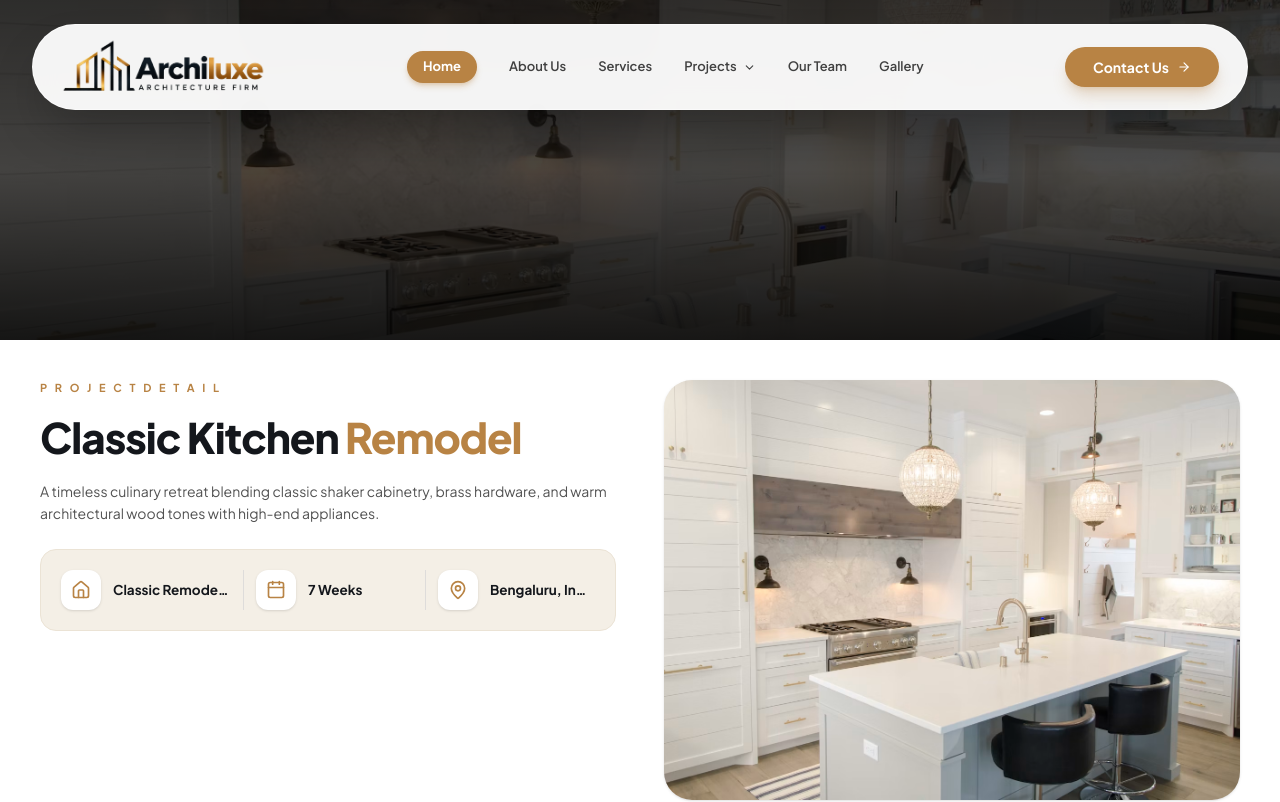
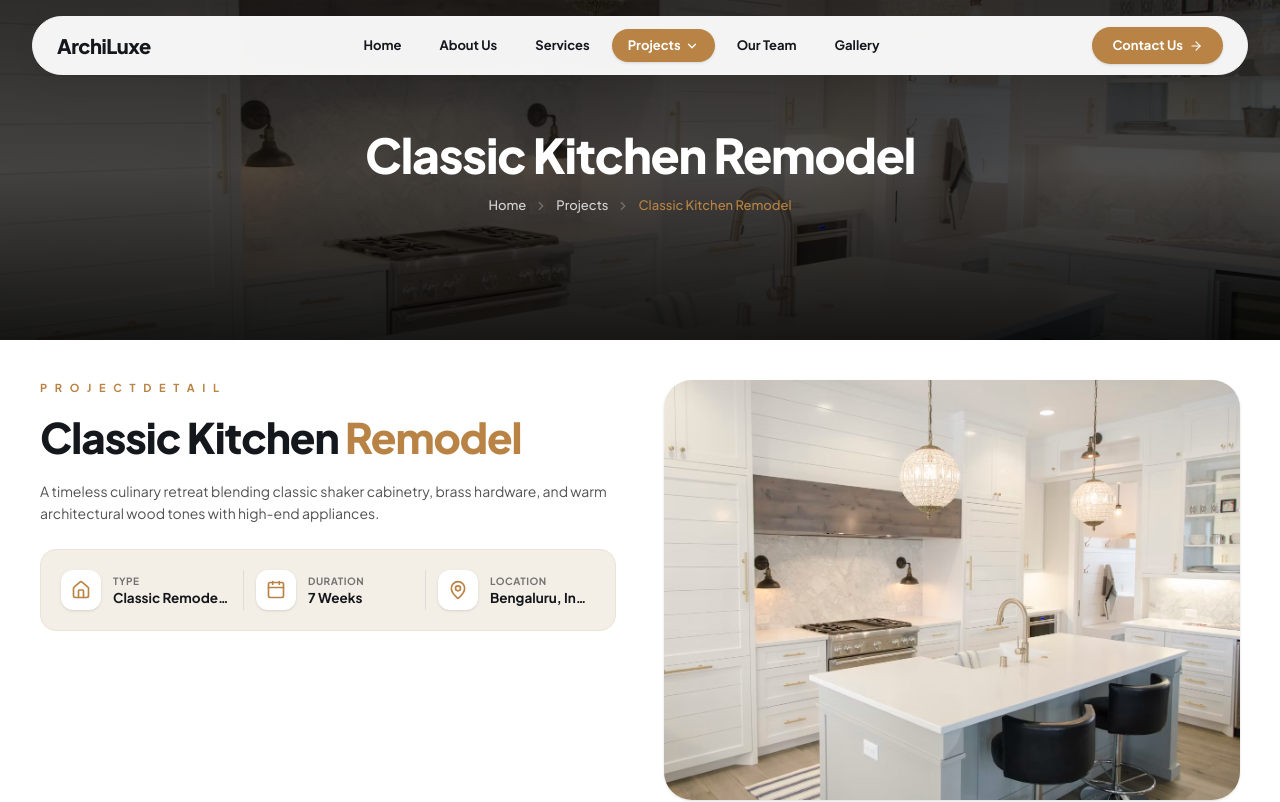
Before and after one commit to rupambhatt123/archiluxe-project, a Next.js app: page /projects/classic-kitchen-remodel in a window 1280 px wide. Shown: the top 802 px of the page. Built offline with nearby package versions, Linux system fonts and the light colour scheme.

Commit message:
fix code

```diff
--- a/src/app/projects/[slug]/page.tsx
+++ b/src/app/projects/[slug]/page.tsx
@@ -80,7 +80,7 @@ export default async function ProjectDetailPage({ params }: PageProps) {
 
   if (!project) return null;
 
-  const projectTitle = project.title || defaultProjectConfig?.titleLine1;
+  const projectTitle = project.title || defaultProjectConfig?.titleLine1 || "Project Details";
   const badgeTitle = project.badge || defaultProjectConfig?.badge;
   const spacedBadge = badgeTitle
     ? badgeTitle.toUpperCase().replace(/—/g, "").trim().split("").join(" ")
@@ -97,11 +97,12 @@ export default async function ProjectDetailPage({ params }: PageProps) {
   return (
     <main className="min-h-screen bg-white text-[#14171c] font-sans selection:bg-[#b88344] selection:text-white">
       <PageBanner
-        title={pageBanner?.title}
+        title={projectTitle}
         bgImage={project.heroImage || project.image || pageBanner?.bgOverlayImage}
         breadcrumbs={[
-          { label: common?.homeLabel, href: "/" },
-          { label: pageBanner?.title },
+          { label: "Home", href: "/" },
+          { label: "Projects", href: "/projects" },
+          { label: projectTitle },
         ]}
       />
 
@@ -141,7 +142,7 @@ export default async function ProjectDetailPage({ params }: PageProps) {
                   </div>
                   <div className="min-w-0">
                     <p className="text-[10px] font-bold text-neutral-500 uppercase tracking-wider">
-                      {projectMeta.typeLabel}
+                      {projectMeta.typeLabel || "Type"}
                     </p>
                     <p className="text-xs sm:text-[13.5px] font-bold text-[#14171c] truncate">
                       {projectMeta.type || project.category}
@@ -155,7 +156,7 @@ export default async function ProjectDetailPage({ params }: PageProps) {
                   </div>
                   <div className="min-w-0">
                     <p className="text-[10px] font-bold text-neutral-500 uppercase tracking-wider">
-                      {projectMeta.completionTimeLabel}
+                      {projectMeta.completionTimeLabel || "Duration"}
                     </p>
                     <p className="text-xs sm:text-[13.5px] font-bold text-[#14171c] truncate">
                       {projectMeta.completionTime}
@@ -169,7 +170,7 @@ export default async function ProjectDetailPage({ params }: PageProps) {
                   </div>
                   <div className="min-w-0">
                     <p className="text-[10px] font-bold text-neutral-500 uppercase tracking-wider">
-                      {projectMeta.locationLabel}
+                      {projectMeta.locationLabel || "Location"}
                     </p>
                     <p className="text-xs sm:text-[13.5px] font-bold text-[#14171c] truncate">
                       {projectMeta.location}
@@ -205,7 +206,7 @@ export default async function ProjectDetailPage({ params }: PageProps) {
               >
                 <Image
                   src={imgUrl}
-                  alt={projectTitle}
+                  alt={`${projectTitle} Gallery ${idx + 1}`}
                   fill
                   unoptimized
                   className="object-cover group-hover:scale-105 transition-transform duration-500"
@@ -220,7 +221,7 @@ export default async function ProjectDetailPage({ params }: PageProps) {
             {overviewText && (
               <div className="lg:col-span-7 space-y-3">
                 <h2 className="text-2xl sm:text-3xl font-extrabold text-[#14171c] tracking-tight">
-                  {project.overviewTitle || defaultProjectConfig?.overviewTitle}
+                  {project.overviewTitle || defaultProjectConfig?.overviewTitle || "Project Overview"}
                 </h2>
                 <p className="text-[13.5px] sm:text-[14px] text-neutral-600 leading-relaxed font-normal">
                   {overviewText}
@@ -231,7 +232,7 @@ export default async function ProjectDetailPage({ params }: PageProps) {
             {keyHighlights && keyHighlights.length > 0 && (
               <div className="lg:col-span-5 bg-[#f4efe6] rounded-[24px] p-6 sm:p-7 border border-[#ebe3d5]">
                 <h3 className="text-base sm:text-lg font-bold text-[#14171c] mb-4 tracking-tight">
-                  {project.highlightsTitle || defaultProjectConfig?.highlightsTitle}
+                  {project.highlightsTitle || defaultProjectConfig?.highlightsTitle || "Key Highlights"}
                 </h3>
                 <div className="space-y-3">
                   {keyHighlights.map((highlight: string, idx: number) => (
@@ -253,7 +254,7 @@ export default async function ProjectDetailPage({ params }: PageProps) {
             {features && features.length > 0 && (
               <div className="lg:col-span-7 space-y-5">
                 <h2 className="text-2xl sm:text-3xl font-extrabold text-[#14171c] tracking-tight">
-                  {project.featuresTitle || defaultProjectConfig?.featuresTitle}
+                  {project.featuresTitle || defaultProjectConfig?.featuresTitle || "Features & Work Included"}
                 </h2>
 
                 <div className="grid grid-cols-1 sm:grid-cols-2 gap-x-8 gap-y-6 pt-1">
@@ -283,32 +284,32 @@ export default async function ProjectDetailPage({ params }: PageProps) {
             {beforeAfter && beforeAfter.before && beforeAfter.after && (
               <div className="lg:col-span-5 bg-[#f4efe6] rounded-[24px] p-6 sm:p-7 border border-[#ebe3d5]">
                 <h3 className="text-base sm:text-lg font-bold text-[#14171c] mb-4 tracking-tight">
-                  {project.beforeAfterTitle || defaultProjectConfig?.beforeAfterTitle}
+                  {project.beforeAfterTitle || defaultProjectConfig?.beforeAfterTitle || "Before & After"}
                 </h3>
                 <div className="grid grid-cols-2 gap-3.5">
                   <div className="relative h-44 sm:h-52 rounded-2xl overflow-hidden bg-neutral-200 shadow-sm group">
                     <Image
                       src={beforeAfter.before}
-                      alt={beforeAfter.beforeLabel}
+                      alt={beforeAfter.beforeLabel || `${projectTitle} Before Remodel`}
                       fill
                       unoptimized
                       className="object-cover"
                     />
                     <span className="absolute bottom-2.5 left-2.5 bg-[#14171c]/85 backdrop-blur-sm text-white text-[11px] font-bold px-3 py-1 rounded-lg">
-                      {beforeAfter.beforeLabel}
+                      {beforeAfter.beforeLabel || "Before"}
                     </span>
                   </div>
 
                   <div className="relative h-44 sm:h-52 rounded-2xl overflow-hidden bg-neutral-200 shadow-sm group">
                     <Image
                       src={beforeAfter.after}
-                      alt={beforeAfter.afterLabel}
+                      alt={beforeAfter.afterLabel || `${projectTitle} After Remodel`}
                       fill
                       unoptimized
                       className="object-cover"
                     />
                     <span className="absolute bottom-2.5 left-2.5 bg-[#b88344] text-white text-[11px] font-bold px-3 py-1 rounded-lg shadow-sm">
-                      {beforeAfter.afterLabel}
+                      {beforeAfter.afterLabel || "After"}
                     </span>
                   </div>
                 </div>
--- a/src/components/Navbar.tsx
+++ b/src/components/Navbar.tsx
@@ -2,237 +2,214 @@
 
 import { useState } from "react";
 import Link from "next/link";
-import { ArrowRight, ChevronDown, Menu, X } from "lucide-react";
-import siteData from "@/data/websiteData.json";
+import { usePathname } from "next/navigation";
+import { ChevronDown, ArrowRight, Menu, X } from "lucide-react";
+import rawSiteData from "@/data/websiteData.json";
 
-interface NavbarProps {
-  activePage?: string;
-  category?: string;
+const siteData = rawSiteData as any;
+const common = siteData.common;
+const architecture = siteData.categories?.Architecture?.sections;
+const navData = architecture?.Navbar?.variants?.ArchiNavbar1;
+const projectsList: any[] = architecture?.Projects?.variants?.ArchiProjects1?.items || [];
+
+function normalizeSlug(str: string = "") {
+  return str.toLowerCase().replace(/[^a-z0-9]+/g, "-").replace(/(^-|-$)/g, "");
 }
 
-export default function Navbar({
-  activePage = "Home",
-  category = "Architecture",
-}: NavbarProps) {
-  const [activeDropdown, setActiveDropdown] = useState<string | null>(null);
+export default function Navbar() {
+  const pathname = usePathname();
   const [mobileMenuOpen, setMobileMenuOpen] = useState(false);
-  const [mobileDropdown, setMobileDropdown] = useState<string | null>(null);
 
-  const headerData =
-    (siteData as any)?.categories?.[category as keyof typeof siteData.categories]?.sections
-      ?.Header?.variants?.ArchiHeader1;
+  const projectDropdownItems = [
+    { label: "All Projects", href: "/projects" },
+    ...projectsList.map((p: any) => ({
+      label: p.title,
+      href: `/projects/${p.slug || normalizeSlug(p.title)}`,
+    })),
+  ];
 
-  if (!headerData) return null;
+  const navLinks = [
+    { label: "Home", href: "/" },
+    { label: "About Us", href: "/about" },
+    { label: "Services", href: "/services" },
+    {
+      label: "Projects",
+      href: "/projects",
+      dropdown: projectDropdownItems,
+    },
+    { label: "Our Team", href: "/team" },
+    { label: "Gallery", href: "/gallery" },
+  ];
 
-  const toggleMobileDropdown = (title: string) => {
-    setMobileDropdown((prev) => (prev === title ? null : title));
+  const isActiveLink = (href: string) => {
+    if (href === "/") {
+      return pathname === "/";
+    }
+    return pathname.startsWith(href);
   };
 
-  // Fixed Smart URL Resolver: Parent context ke hisaab se path resolve karega
-  const resolveChildHref = (child: any, parentLink: any) => {
-    if (child.path) return child.path;
+  return (
+    <header className="fixed top-0 left-0 right-0 z-50 pt-4 px-4 sm:px-6 lg:px-8 pointer-events-none">
+      <div className="max-w-[1360px] mx-auto bg-white/95 backdrop-blur-md rounded-full shadow-[0_4px_25px_rgba(0,0,0,0.06)] border border-neutral-100 px-6 py-2.5 flex items-center justify-between pointer-events-auto">
 
-    const parentTitle = (parentLink?.title || "").toLowerCase().trim();
-    const childTitle = (child.title || "").toLowerCase().trim();
-
-    if (parentTitle.includes("project")) {
-      if (childTitle.includes("overview") || childTitle.includes("all")) {
-        return "/projects";
-      }
-      const slug = childTitle.replace(/[^a-z0-9]+/g, "-").replace(/(^-|-$)/g, "");
-      return `/projects/${slug}`;
-    }
-
-    if (parentTitle.includes("service")) {
-      if (childTitle.includes("overview") || childTitle.includes("all")) {
-        return "/services";
-      }
-      const slug = childTitle.replace(/[^a-z0-9]+/g, "-").replace(/(^-|-$)/g, "");
-      return `/services/${slug}`;
-    }
-
-    return child.path || "/";
-  };
-
-  // 1. Duplicate Contact filter
-  // 2. Services dropdown remove karke direct clean link
-  const filteredNavLinks = (headerData.navLinks || [])
-    .filter((link: any) => {
-      if (!headerData.ctaButton) return true;
-      const linkTitle = (link.title || "").toLowerCase().trim();
-      const linkPath = (link.path || "").toLowerCase().trim();
-      const ctaText = (headerData.ctaButton.text || "").toLowerCase().trim();
-      const ctaPath = (headerData.ctaButton.path || "").toLowerCase().trim();
-
-      const isDuplicateContact =
-        (linkTitle === "contact" || linkTitle === "contact us") &&
-        (ctaText.includes("contact") || ctaPath.includes("contact"));
-
-      return !isDuplicateContact && linkPath !== ctaPath;
-    })
-    .map((link: any) => {
-      const linkTitle = (link.title || "").toLowerCase().trim();
-      if (linkTitle === "services" || linkTitle === "our services") {
-        return {
-          ...link,
-          path: link.path || "/services",
-          children: undefined,
-        };
-      }
-      return link;
-    });
-
-  return (
-    <header className="absolute top-0 left-0 right-0 z-50 w-full pt-4 md:pt-6 px-4 md:px-8 pointer-events-none">
-      <div className="max-w-[1340px] mx-auto bg-white/95 backdrop-blur-md rounded-[28px] md:rounded-full px-5 md:px-7 py-2 md:py-2.5 shadow-2xl border border-white/60 flex items-center justify-between pointer-events-auto">
-        <Link href="/" className="flex items-center gap-3 shrink-0">
+        <Link href="/" className="flex items-center gap-2.5">
+          {navData?.logoImage ? (
             <img
-            src="/l1.png"
-            alt={headerData.logoText || "Archiluxe"}
-            className="h-10 sm:h-12 md:h-14 lg:h-16 w-auto object-contain transition-all"
+              src={navData.logoImage}
+              alt={common?.siteName}
+              className="h-9 sm:h-10 w-auto object-contain"
             />
-        </Link>
-
-        <nav className="hidden lg:flex items-center gap-6 xl:gap-8 text-[13px] font-semibold text-neutral-800">
-          {filteredNavLinks.map((link: any) => {
-            const hasChildren = Boolean(link.children && link.children.length > 0);
-            const isCurrent =
-              activePage.toLowerCase() === link.title.toLowerCase();
-
-            return (
-              <div
-                key={link.title}
-                className="relative group py-1"
-                onMouseEnter={() => hasChildren && setActiveDropdown(link.title)}
-                onMouseLeave={() => setActiveDropdown(null)}
-              >
-                <Link
-                  href={link.path || "/"}
-                  onClick={() => setActiveDropdown(null)}
-                  className={`flex items-center gap-1.5 transition-colors py-1.5 ${
-                    isCurrent
-                      ? "bg-[#b88344] text-white px-4 py-1.5 rounded-full font-bold shadow-md shadow-[#b88344]/30"
-                      : "text-neutral-700 hover:text-[#b88344]"
-                  }`}
-                >
-                  {link.title}
-                  {hasChildren && (
-                    <ChevronDown
-                      size={13}
-                      className={`transition-transform duration-200 ${
-                        activeDropdown === link.title ? "rotate-180" : ""
-                      }`}
-                    />
+          ) : (
+            <div className="flex items-center gap-2">
+              <span className="text-xl font-black text-[#14171c] tracking-tight">
+                {common?.siteName?.split(" ")[0]}
+                <span className="text-[#b88344]">
+                  {common?.siteName?.split(" ").slice(1).join(" ")}
+                </span>
+              </span>
+            </div>
           )}
         </Link>
 
-                {hasChildren && (
-                  <div
-                    className={`absolute top-full left-0 pt-2 w-64 z-50 transition-all duration-200 ${
-                      activeDropdown === link.title
-                        ? "opacity-100 visible translate-y-0"
-                        : "opacity-0 invisible -translate-y-2 pointer-events-none"
+        <nav className="hidden lg:flex items-center gap-1.5">
+          {navLinks.map((link) => {
+            const active = isActiveLink(link.href);
+
+            if (link.dropdown) {
+              return (
+                <div key={link.label} className="relative group">
+                  <Link
+                    href={link.href}
+                    className={`px-4 py-2 rounded-full text-xs sm:text-[13px] font-bold transition-all duration-200 inline-flex items-center gap-1 ${
+                      active
+                        ? "bg-[#b88344] text-white shadow-sm"
+                        : "text-[#14171c] hover:text-[#b88344]"
                     }`}
                   >
-                    <div className="bg-white rounded-2xl shadow-2xl border border-neutral-100 py-3 px-2 space-y-1">
-                      {link.children.map((child: any) => (
+                    <span>{link.label}</span>
+                    <ChevronDown size={14} className="stroke-[2.2] group-hover:rotate-180 transition-transform duration-200" />
+                  </Link>
+
+                  <div className="absolute top-full left-0 pt-2 w-64 hidden group-hover:block z-50">
+                    <div className="bg-white rounded-2xl shadow-xl border border-neutral-100 py-2 max-h-80 overflow-y-auto">
+                      {link.dropdown.map((subItem) => (
                         <Link
-                          key={child.title}
-                          href={resolveChildHref(child, link)}
-                          onClick={() => setActiveDropdown(null)}
-                          className="block px-4 py-2 text-xs font-semibold text-neutral-700 hover:bg-[#fbf9f5] hover:text-[#b88344] rounded-xl transition-colors"
+                          key={subItem.label}
+                          href={subItem.href}
+                          className="block px-4 py-2.5 text-xs font-bold text-[#14171c] hover:bg-[#faf7f2] hover:text-[#b88344] transition-colors truncate"
                         >
-                          {child.title}
+                          {subItem.label}
                         </Link>
                       ))}
                     </div>
                   </div>
-                )}
                 </div>
+              );
+            }
+
+            return (
+              <Link
+                key={link.label}
+                href={link.href}
+                className={`px-4 py-2 rounded-full text-xs sm:text-[13px] font-bold transition-all duration-200 ${
+                  active
+                    ? "bg-[#b88344] text-white shadow-sm"
+                    : "text-[#14171c] hover:text-[#b88344]"
+                }`}
+              >
+                {link.label}
+              </Link>
             );
           })}
         </nav>
 
-        <div className="flex items-center gap-2 sm:gap-3">
-          {headerData.ctaButton && (
+        <div className="hidden lg:flex items-center">
           <Link
-              href={headerData.ctaButton.path || "/contact"}
-              className="bg-[#b88344] hover:bg-[#a07136] text-white px-4 sm:px-6 md:px-7 py-2 sm:py-2.5 rounded-full text-xs md:text-sm font-bold flex items-center gap-1.5 sm:gap-2 shadow-lg shadow-[#b88344]/30 transition-all hover:scale-105 shrink-0"
+            href="/contact"
+            className={`px-5 py-2.5 rounded-full text-xs sm:text-[13px] font-bold transition-all duration-200 flex items-center gap-1.5 shadow-sm ${
+              pathname.startsWith("/contact")
+                ? "bg-[#9e6f33] text-white"
+                : "bg-[#b88344] hover:bg-[#a07136] text-white hover:scale-[1.02]"
+            }`}
           >
-              <span>{headerData.ctaButton.text}</span> <ArrowRight size={14} />
+            <span>{navData?.ctaButton || "Contact Us"}</span>
+            <ArrowRight size={14} />
           </Link>
-          )}
+        </div>
 
+        <div className="flex lg:hidden items-center">
           <button
             type="button"
             onClick={() => setMobileMenuOpen(!mobileMenuOpen)}
-            aria-label="Toggle navigation"
-            className="lg:hidden w-9 h-9 sm:w-10 sm:h-10 rounded-full bg-[#f8f5f0] border border-neutral-200 text-[#14171c] hover:bg-[#b88344] hover:text-white flex items-center justify-center transition-colors cursor-pointer shrink-0"
+            className="p-2 text-[#14171c] hover:text-[#b88344]"
+            aria-label="Toggle Menu"
           >
-            {mobileMenuOpen ? <X size={20} /> : <Menu size={20} />}
+            {mobileMenuOpen ? <X size={22} /> : <Menu size={22} />}
           </button>
         </div>
+
       </div>
 
       {mobileMenuOpen && (
-        <div className="lg:hidden max-w-[1340px] mx-auto mt-2 bg-white rounded-3xl p-5 shadow-2xl border border-neutral-100 pointer-events-auto animate-in fade-in slide-in-from-top-2 duration-200">
-          <div className="flex flex-col space-y-1.5 divide-y divide-neutral-100">
-            {filteredNavLinks.map((link: any) => {
-              const hasChildren = Boolean(link.children && link.children.length > 0);
-              const isCurrent =
-                activePage.toLowerCase() === link.title.toLowerCase();
-              const isChildOpen = mobileDropdown === link.title;
+        <div className="lg:hidden mt-2 mx-auto max-w-[1360px] bg-white rounded-3xl shadow-2xl border border-neutral-100 p-5 space-y-2 pointer-events-auto max-h-[80vh] overflow-y-auto">
+          {navLinks.map((link) => {
+            const active = isActiveLink(link.href);
 
+            if (link.dropdown) {
               return (
-                <div key={link.title} className="pt-2 first:pt-0">
-                  <div className="flex items-center justify-between">
+                <div key={link.label} className="space-y-1">
                   <Link
-                      href={link.path || "/"}
-                      onClick={() => !hasChildren && setMobileMenuOpen(false)}
-                      className={`text-sm font-bold py-1.5 transition-colors ${
-                        isCurrent ? "text-[#b88344]" : "text-[#14171c] hover:text-[#b88344]"
+                    href={link.href}
+                    onClick={() => setMobileMenuOpen(false)}
+                    className={`block px-4 py-2 rounded-xl text-xs font-bold transition-colors ${
+                      active
+                        ? "bg-[#b88344] text-white"
+                        : "text-[#14171c] hover:bg-[#faf7f2] hover:text-[#b88344]"
                     }`}
                   >
-                      {link.title}
+                    {link.label}
                   </Link>
-
-                    {hasChildren && (
-                      <button
-                        type="button"
-                        onClick={() => toggleMobileDropdown(link.title)}
-                        aria-label={`Toggle ${link.title} submenu`}
-                        className="p-2 text-neutral-500 hover:text-[#b88344] transition-colors cursor-pointer"
+                  <div className="pl-4 space-y-1 border-l-2 border-[#b88344]/20 ml-2">
+                    {link.dropdown.map((subItem) => (
+                      <Link
+                        key={subItem.label}
+                        href={subItem.href}
+                        onClick={() => setMobileMenuOpen(false)}
+                        className="block px-3 py-1.5 text-[11px] font-semibold text-neutral-600 hover:text-[#b88344] transition-colors truncate"
                       >
-                        <ChevronDown
-                          size={18}
-                          className={`transition-transform duration-200 ${
-                            isChildOpen ? "rotate-180 text-[#b88344]" : ""
-                          }`}
-                        />
-                      </button>
-                    )}
-                  </div>
-
-                  {hasChildren && isChildOpen && (
-                    <div className="mt-1.5 mb-2 pl-3 py-1 space-y-1 bg-[#fcfbf9] rounded-2xl border border-neutral-100/80">
-                      {link.children.map((child: any) => (
-                        <Link
-                          key={child.title}
-                          href={resolveChildHref(child, link)}
-                          onClick={() => {
-                            setMobileMenuOpen(false);
-                            setMobileDropdown(null);
-                          }}
-                          className="block py-2 px-2 text-xs font-semibold text-neutral-600 hover:text-[#b88344] hover:bg-white rounded-xl transition-colors"
-                        >
-                          • {child.title}
+                        {subItem.label}
                       </Link>
                     ))}
                   </div>
-                  )}
                 </div>
               );
+            }
+
+            return (
+              <Link
+                key={link.label}
+                href={link.href}
+                onClick={() => setMobileMenuOpen(false)}
+                className={`block px-4 py-2.5 rounded-xl text-xs font-bold transition-colors ${
+                  active
+                    ? "bg-[#b88344] text-white"
+                    : "text-[#14171c] hover:bg-[#faf7f2] hover:text-[#b88344]"
+                }`}
+              >
+                {link.label}
+              </Link>
+            );
           })}
+
+          <div className="pt-2 border-t border-neutral-100">
+            <Link
+              href="/contact"
+              onClick={() => setMobileMenuOpen(false)}
+              className="w-full bg-[#b88344] text-white px-4 py-2.5 rounded-xl text-xs font-bold flex items-center justify-center gap-1.5"
+            >
+              <span>{navData?.ctaButton || "Contact Us"}</span>
+              <ArrowRight size={14} />
+            </Link>
           </div>
         </div>
       )}
```
Also changed, not shown: src/data/websiteData.json. Lines whose indentation alone changed are shown as unchanged.
